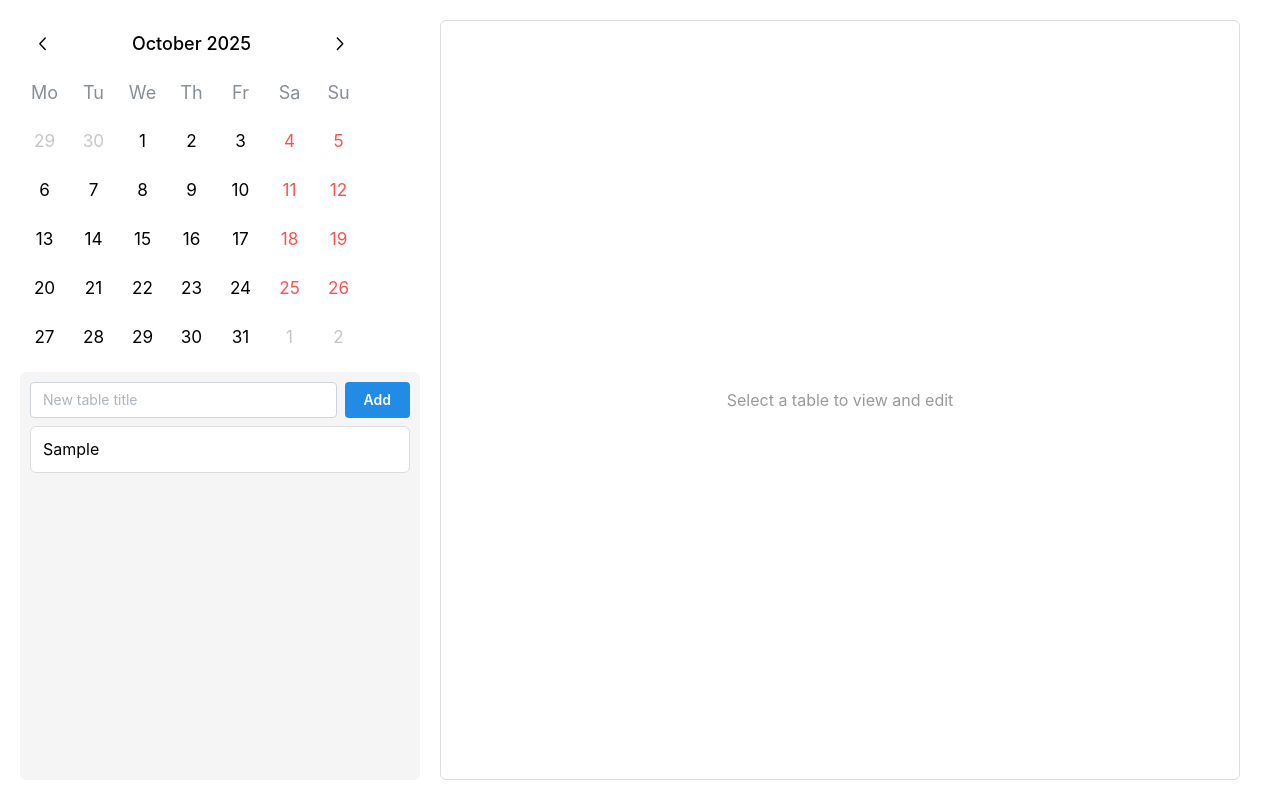
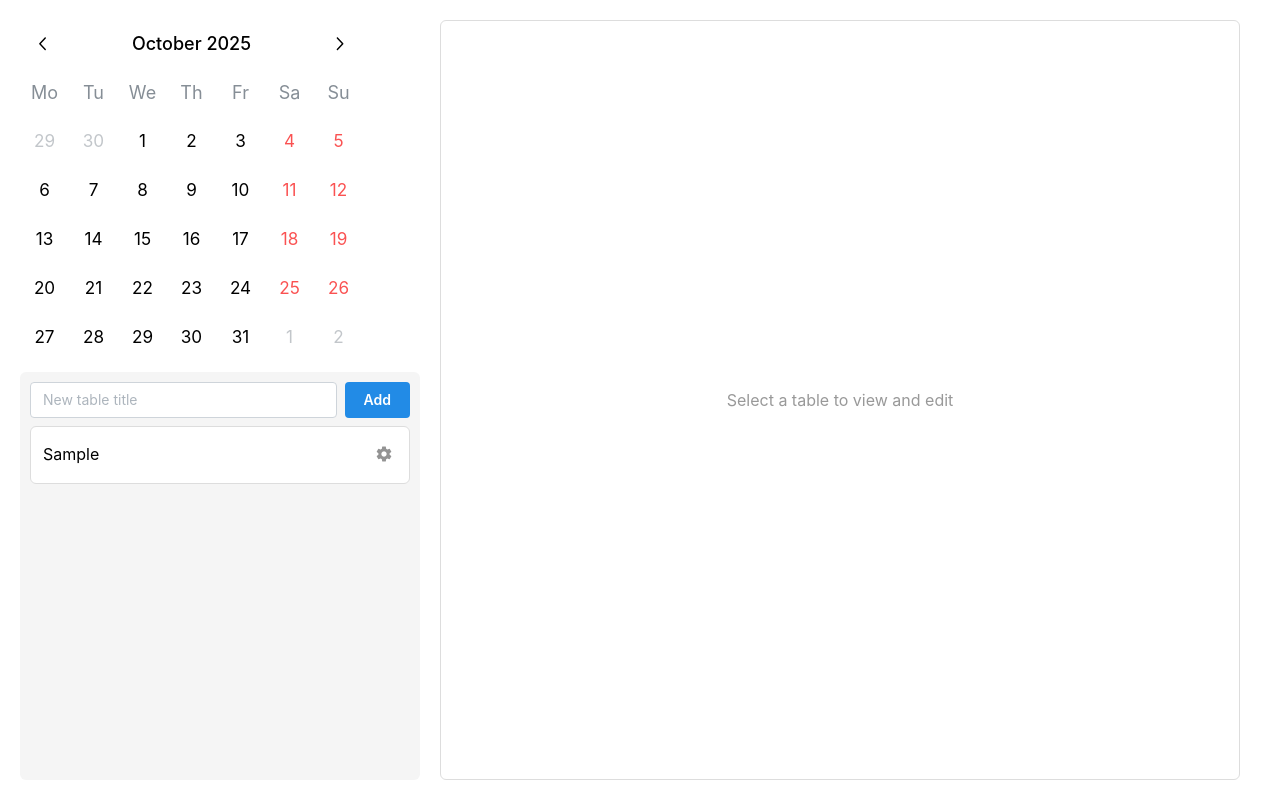
Before and after one commit to frogtheastronaut/calyra, a Next.js app: page / in a window 1280 px wide. Both pictures are taken after typing "Sample" into the empty fields and a click on the button "Add". Built offline with nearby package versions, Linux system fonts and the light colour scheme.

Commit message:
added settings icon for each table

```diff
--- a/src/app/layout.tsx
+++ b/src/app/layout.tsx
@@ -10,6 +10,12 @@ export const metadata = {
 export default function RootLayout({ children }: { children: ReactNode }) {
   return (
     <html lang="en">
+      <head>
+        <link
+          href="https://fonts.googleapis.com/icon?family=Material+Icons"
+          rel="stylesheet"
+        />
+      </head>
       <body>
         <MantineProvider>
           {children}
--- a/src/app/page.tsx
+++ b/src/app/page.tsx
@@ -1,7 +1,7 @@
 'use client';
 
 import CalyraCalendar from '../components/calendar';
-import { Box, Button, TextInput } from '@mantine/core';
+import { Box, Button, TextInput, Modal } from '@mantine/core';
 import { useState, useMemo } from 'react';
 import {
   useReactTable,
@@ -42,6 +42,11 @@ export default function HomePage() {
 
   // Calendar coordination
   const [calendarClearToken, setCalendarClearToken] = useState(0);
+
+  // Settings modal state
+  const [settingsModalOpen, setSettingsModalOpen] = useState(false);
+  const [settingsTableIndex, setSettingsTableIndex] = useState<number | null>(null);
+  const [editedTableName, setEditedTableName] = useState('');
 
   // Add a new table
   const addTitle = () => {
@@ -218,6 +223,73 @@ export default function HomePage() {
       setSelectedHeatmapColumn(null);
       setCalendarClearToken((v) => v + 1);
     }
+  };
+
+  // Open settings modal for a table
+  const openSettings = (index: number) => {
+    setSettingsTableIndex(index);
+    setEditedTableName(titles[index]);
+    setSettingsModalOpen(true);
+  };
+
+  // Close settings modal
+  const closeSettings = () => {
+    setSettingsModalOpen(false);
+    setSettingsTableIndex(null);
+    setEditedTableName('');
+  };
+
+  // Rename table
+  const renameTable = () => {
+    if (settingsTableIndex === null) return;
+
+    const trimmed = editedTableName.trim();
+    if (!trimmed) return;
+
+    setTitles((prev) => {
+      const newTitles = [...prev];
+      newTitles[settingsTableIndex] = trimmed;
+      return newTitles;
+    });
+
+    closeSettings();
+  };
+
+  // Delete table
+  const deleteTable = () => {
+    if (settingsTableIndex === null) return;
+
+    // Remove from titles
+    setTitles((prev) => prev.filter((_, i) => i !== settingsTableIndex));
+
+    // Remove from schemas and reindex
+    setTableSchemas((prev) => {
+      const newSchemas: { [key: number]: TableSchema } = {};
+      let newIndex = 0;
+
+      Object.keys(prev).forEach((key) => {
+        const oldIndex = Number(key);
+        if (oldIndex !== settingsTableIndex) {
+          newSchemas[newIndex] = prev[oldIndex];
+          newIndex++;
+        }
+      });
+
+      return newSchemas;
+    });
+
+    // Clear selection if this table was selected
+    if (selectedIndex === settingsTableIndex) {
+      setSelectedIndex(null);
+      setSelectedDate(null);
+      setCurrentRowData({});
+      setSelectedHeatmapColumn(null);
+    } else if (selectedIndex !== null && selectedIndex > settingsTableIndex) {
+      // Adjust selected index if it's after the deleted table
+      setSelectedIndex(selectedIndex - 1);
+    }
+
+    closeSettings();
   };
 
   // Toggle heatmap for a column
@@ -443,6 +515,19 @@ export default function HomePage() {
                 return (
                   <div
                     key={index}
+                    style={{
+                      display: 'flex',
+                      alignItems: 'center',
+                      gap: 8,
+                      padding: '10px 12px',
+                      borderRadius: 6,
+                      backgroundColor: isSelected ? '#2684FF' : '#fff',
+                      color: isSelected ? '#fff' : '#000',
+                      border: isSelected ? '2px solid #2684FF' : '1px solid #ddd',
+                      transition: 'all 0.15s ease',
+                    }}
+                  >
+                    <div
                       role="button"
                       tabIndex={0}
                       onClick={() => toggleSelectTitle(index)}
@@ -453,18 +538,39 @@ export default function HomePage() {
                         }
                       }}
                       style={{
-                      padding: '10px 12px',
-                      borderRadius: 6,
-                      backgroundColor: isSelected ? '#2684FF' : '#fff',
-                      color: isSelected ? '#fff' : '#000',
+                        flex: 1,
                         cursor: 'pointer',
-                      border: isSelected ? '2px solid #2684FF' : '1px solid #ddd',
                         userSelect: 'none',
-                      transition: 'all 0.15s ease',
                         fontWeight: isSelected ? 500 : 400,
                       }}
                     >
                       {title}
+                    </div>
+                    <button
+                      onClick={(e) => {
+                        e.stopPropagation();
+                        openSettings(index);
+                      }}
+                      style={{
+                        background: 'none',
+                        border: 'none',
+                        cursor: 'pointer',
+                        padding: '4px',
+                        display: 'flex',
+                        alignItems: 'center',
+                        justifyContent: 'center',
+                        color: isSelected ? '#fff' : '#666',
+                        fontSize: 18,
+                        opacity: 0.7,
+                        transition: 'opacity 0.15s ease',
+                        fontFamily: 'Material Icons',
+                      }}
+                      onMouseEnter={(e) => e.currentTarget.style.opacity = '1'}
+                      onMouseLeave={(e) => e.currentTarget.style.opacity = '0.7'}
+                      title="Settings"
+                    >
+                      settings
+                    </button>
                   </div>
                 );
               })}
@@ -701,6 +807,58 @@ export default function HomePage() {
           </>
         )}
       </div>
+
+      {/* Settings Modal */}
+      <Modal
+        opened={settingsModalOpen}
+        onClose={closeSettings}
+        title="Table Settings"
+        centered
+      >
+        <div style={{ display: 'flex', flexDirection: 'column', gap: 16 }}>
+          {/* Rename section */}
+          <div>
+            <label style={{ display: 'block', marginBottom: 8, fontWeight: 500 }}>
+              Table Name
+            </label>
+            <TextInput
+              value={editedTableName}
+              onChange={(e) => setEditedTableName(e.target.value)}
+              onKeyDown={(e) => {
+                if (e.key === 'Enter') renameTable();
+              }}
+              placeholder="Enter table name"
+            />
+          </div>
+
+          {/* Delete section */}
+          <div style={{ paddingTop: 8, borderTop: '1px solid #dee2e6' }}>
+            <Button
+              onClick={deleteTable}
+              variant="filled"
+              color="red"
+              fullWidth
+            >
+              Delete Table
+            </Button>
+            <div style={{ marginTop: 8, fontSize: 12, color: '#d32f2f', textAlign: 'center' }}>
+              Warning: Cannot be undone!
+            </div>
+          </div>
+
+          {/* Save button */}
+          <div style={{ paddingTop: 8, borderTop: '1px solid #dee2e6' }}>
+            <Button
+              onClick={renameTable}
+              variant="filled"
+              color="blue"
+              fullWidth
+            >
+              Save Changes
+            </Button>
+          </div>
+        </div>
+      </Modal>
     </div>
   );
 }
```
Lines whose indentation alone changed are shown as unchanged.
